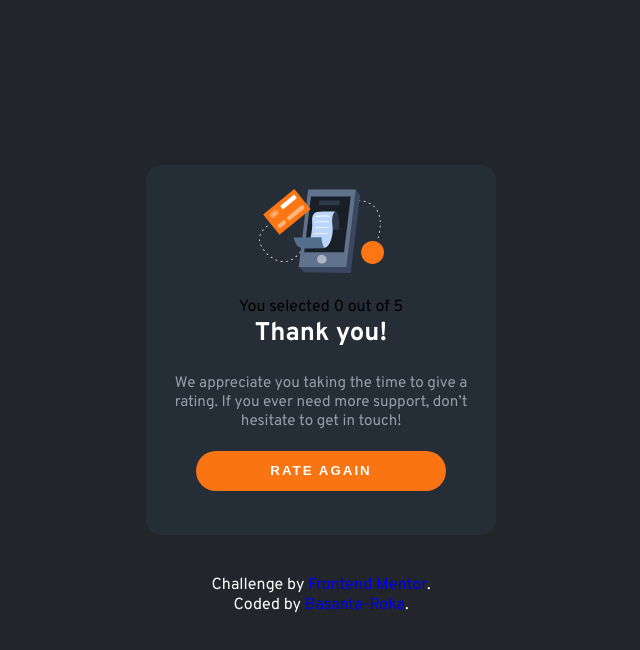
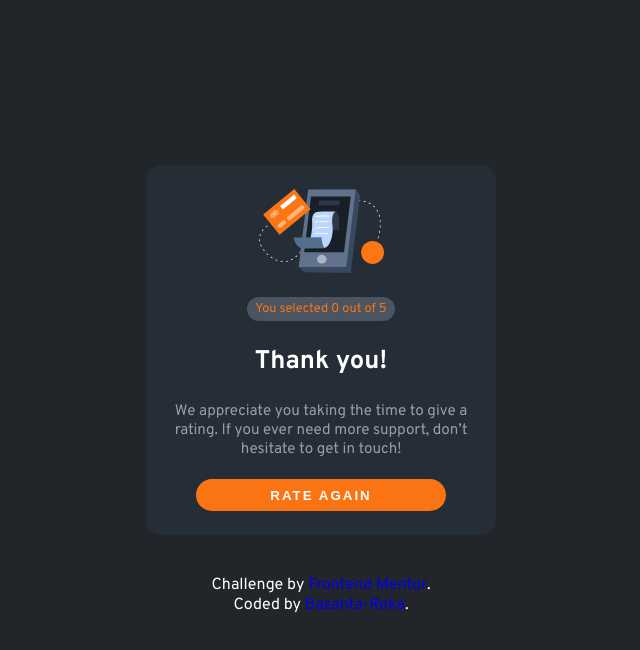
Before and after one commit to Basanta-Roka/Rating-Component, a plain HTML site: page index.html in a window 1280 px wide. Both pictures are taken after a click on the input "SUBMIT". Shown: the whole page, without its empty margins (319-959 px from the left). Drawn offline with Linux system fonts and the light colour scheme.

Commit message:
Update style.css

```diff
--- a/style.css
+++ b/style.css
@@ -52,7 +52,7 @@ main .Thankyou-Form img {
     margin-bottom: 1.5rem;
 }
 
-main .Thankyou-Form #p-1 {
+main .Thankyou-Form #p1 {
     background-color: var(--Medium-Grey);
     color: var(--Orange);
     font-size: 0.8rem;
```
